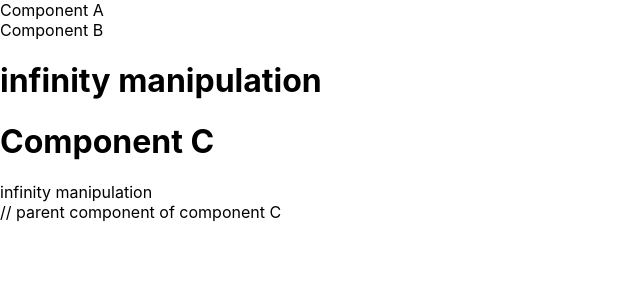
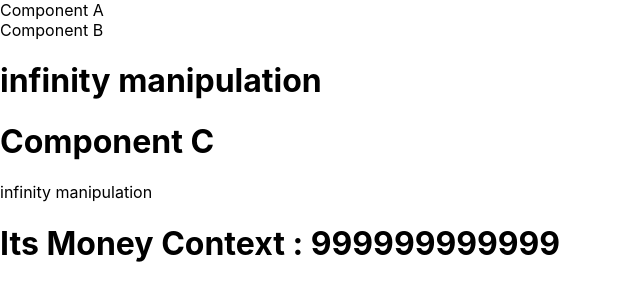
Before and after one commit to UTKARSHSHARMA718/React-Js-Practice, a React (Create React App) app: page / in a window 1280 px wide. Shown: the top 300 px of the page, without its empty margins (0-640 px from the left). Built offline with nearby package versions, Linux system fonts and the light colour scheme.

Commit message:
added useContext hook version

```diff
--- a/src/App.js
+++ b/src/App.js
@@ -1,14 +1,19 @@
 import A from "./A";
 import "./App.css";
-import React, { useContext } from "react";
+import React from "react";
 
 export const PowerContext = React.createContext(); // step 1 : create context
+export const MoneyContext = React.createContext();
+
 const App = () => {
   return (
     <div>
       {/* // step 2: wrap the parent component */}
       <PowerContext.Provider value={"infinity manipulation"}>
-        <A /> // parent component of component C
+        <MoneyContext.Provider value={'999999999999'}>
+          {/* // parent component of component C */}
+          <A />
+        </MoneyContext.Provider>
       </PowerContext.Provider>
     </div>
   );
--- a/src/C.js
+++ b/src/C.js
@@ -1,6 +1,8 @@
-import React from "react";
+import React, { useContext } from "react";
 import { PowerContext } from "./App"; // step 3: import the created Context
+import { MoneyContext } from "./App";
 const C = () => {
+  const money = useContext(MoneyContext);
   return (
     <>
       <h1>Component C</h1>
@@ -11,6 +13,8 @@ const C = () => {
           return <div>{power}</div>;
         }}
       </PowerContext.Consumer>
+      {/* UseContext Hook version Below */}
+      <h1>Its Money Context : {money}</h1>
     </>
   );
 };
```
